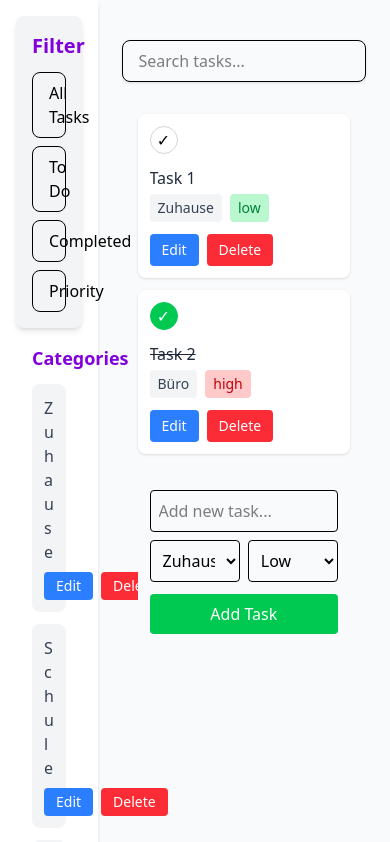
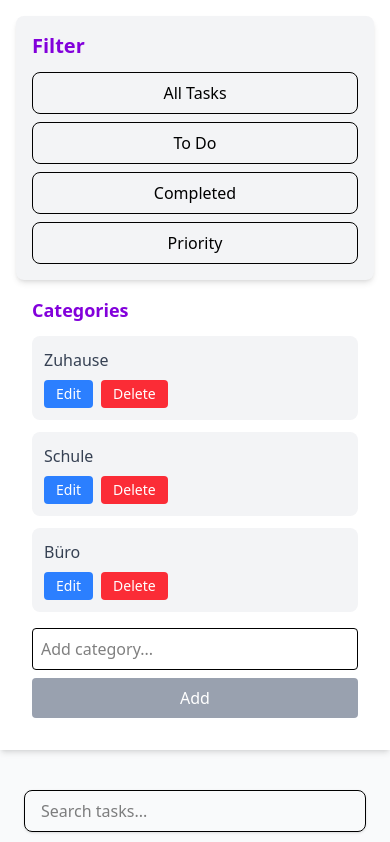
Before and after one commit to Jussif79/to-do_liste, a Vue app: page / in a window 390 px wide. Shown: the top 842 px of the page. Built offline with nearby package versions, Linux system fonts and the light colour scheme.

Commit message:
ultimate final changes

```diff
--- a/src/components/CategoryList.vue
+++ b/src/components/CategoryList.vue
@@ -66,7 +66,7 @@
         <input
           v-model="newCategory"
           placeholder="Add category..."
-          class="w-10 border p-2 rounded flex-1 focus:ring-2 focus:ring-blue-500"
+          class="lg:w-10 border p-2 rounded flex-1 focus:ring-2 focus:ring-blue-500"
           @keyup.enter="addCategory"
           @input="checkAddButton"
         />
--- a/src/components/TaskList.vue
+++ b/src/components/TaskList.vue
@@ -23,7 +23,7 @@
         <!-- Task Content -->
         <div v-if="editTaskId !== task.id" class="flex-1 min-w-0">
           <span
-            class="text-gray-800 block max-w-full truncate"
+            class="text-gray-800 block break-all"
             :class="{ 'line-through text-gray-500': task.completed }"
           >
             {{ task.text }}
@@ -126,7 +126,8 @@
       </div>
       <button
         @click="addTask"
-        class="w-full py-2 bg-green-500 text-white rounded hover:bg-green-600 font-medium"
+        :disabled="!newTask.text"
+        class="w-full py-2 bg-green-500 text-white rounded hover:bg-green-600 font-medium disabled:bg-gray-400 disabled:cursor-not-allowed"
       >
         Add Task
       </button>
--- a/src/views/HomeView.vue
+++ b/src/views/HomeView.vue
@@ -1,16 +1,28 @@
 <template>
-  <div class="flex min-h-screen bg-gray-50">
-    <!-- Sidebar -->
+  <div class="min-h-screen bg-gray-50">
+    <!-- Mobile layout (stacked) - shows on screens smaller than lg (1024px) -->
+    <div class="lg:hidden">
+      <aside class="w-full p-4 bg-white shadow-md">
+        <FilterButtons />
+        <CategoryList />
+      </aside>
+      <main class="w-full p-6">
+        <SearchBar />
+        <TaskList />
+      </main>
+    </div>
+
+    <!-- Desktop layout (side by side) - shows on lg (1024px) and up -->
+    <div class="hidden lg:flex">
       <aside class="w-1/4 p-4 bg-white shadow-md h-screen">
         <FilterButtons />
         <CategoryList />
       </aside>
-
-    <!-- Main Content -->
       <main class="w-3/4 p-6">
         <SearchBar />
         <TaskList />
       </main>
+    </div>
   </div>
 </template>
 
```
Lines whose indentation alone changed are shown as unchanged.
